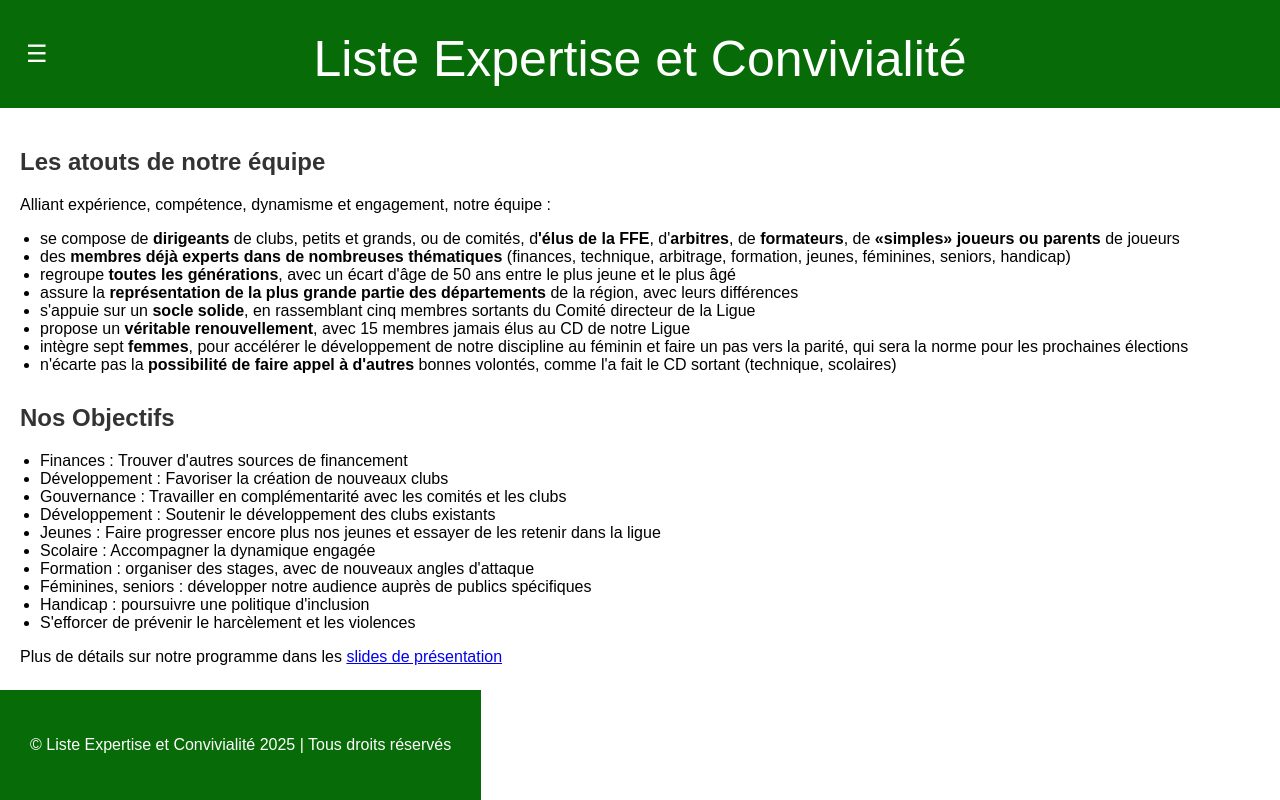
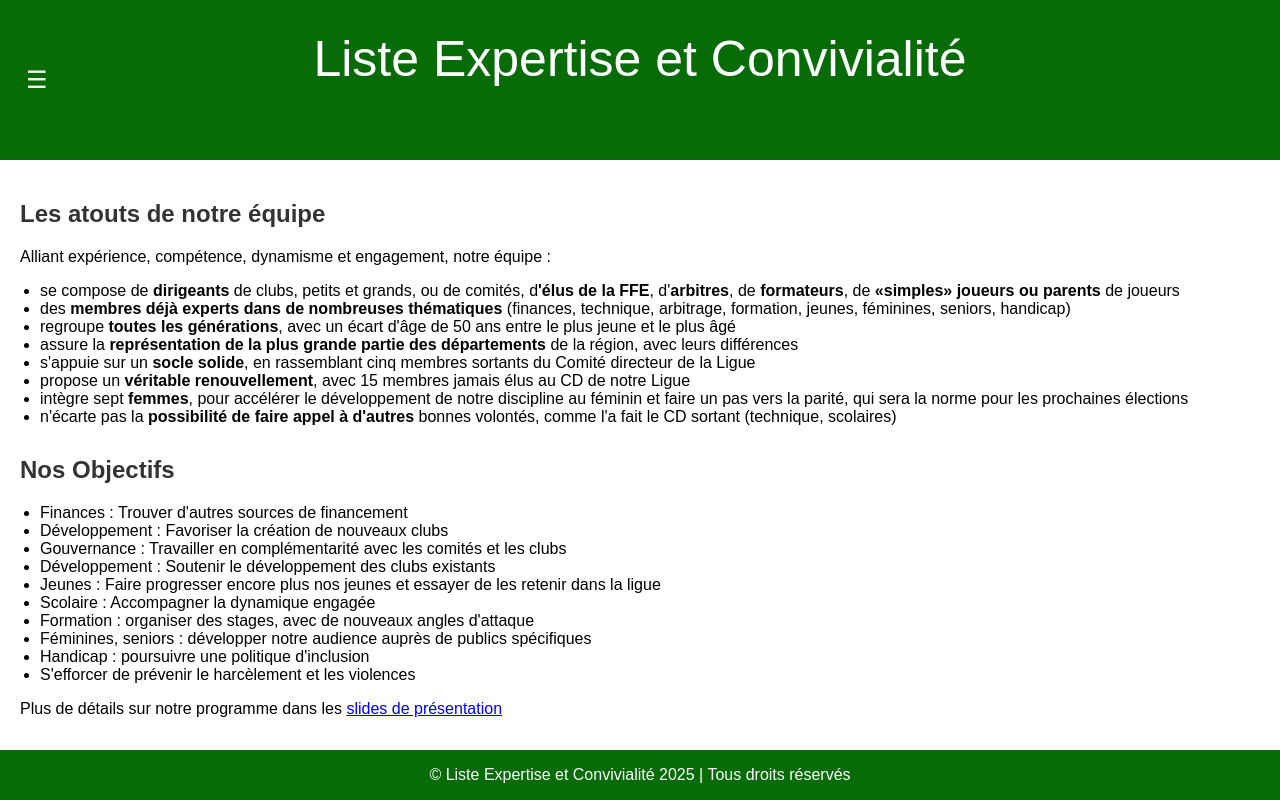
Before and after one commit to ListeExpertiseEtConvivialite/ListeExpertiseEtConvivialite.github.io, a plain HTML site: page index.html in a window 1280 px wide. Drawn offline with Linux system fonts and the light colour scheme.

Commit message:
footer and header correction

```diff
--- a/style.css
+++ b/style.css
@@ -1,8 +1,12 @@
 /* Global Styles */
+html {
+    position: relative;
+    min-height: 100%;
+}
+
 body {
     font-family: Arial, sans-serif;
-    margin: 0;
-    padding: 0;
+    margin: 0 0 20px;
 }
 
 header {
@@ -10,6 +14,8 @@ header {
     color: white;
     padding: 20px;
     font-size: 30px;
+    height: 120px;
+    vertical-align: middle;
     text-align: center;
     position: relative;
 }
@@ -53,7 +59,7 @@ header {
     flex-direction: column;
     position: absolute;
     list-style-type: disc;
-    top: 60px;
+    top: 120px;
     left: 0;
     width: 100%;
     background-color: rgb(7, 107, 7);
@@ -185,10 +191,14 @@ footer {
     background-color: rgb(7, 107, 7);
     color: white;
     text-align: center;
-    padding: 30px;
-    position:fixed;
+    height: 50px;
+    position:absolute;
     bottom:0;
+    left: 0;
+    width: 100%;
+    overflow: hidden;
 }
+
 
 /* Transition for Photo on Click */
 .team-member img {
```
